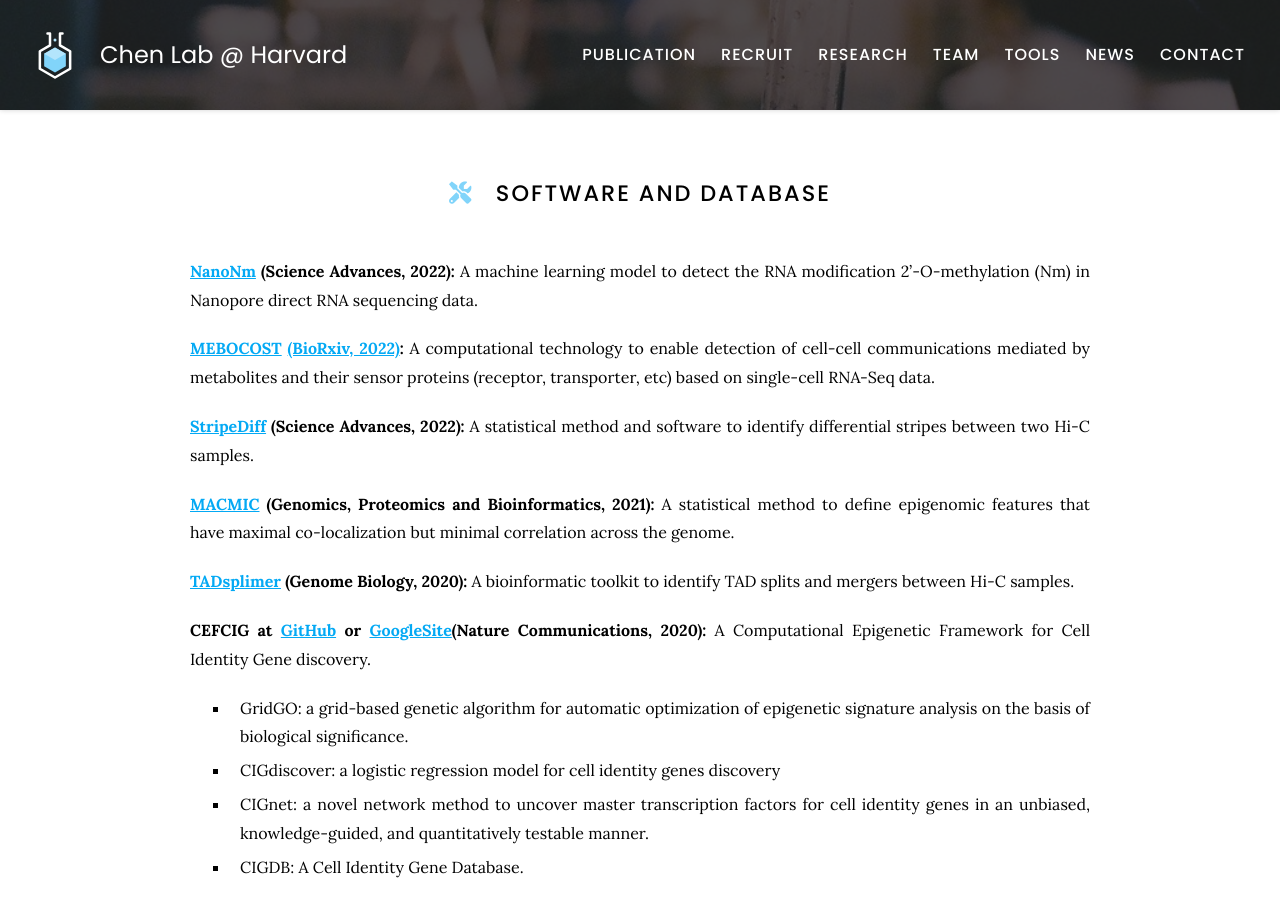
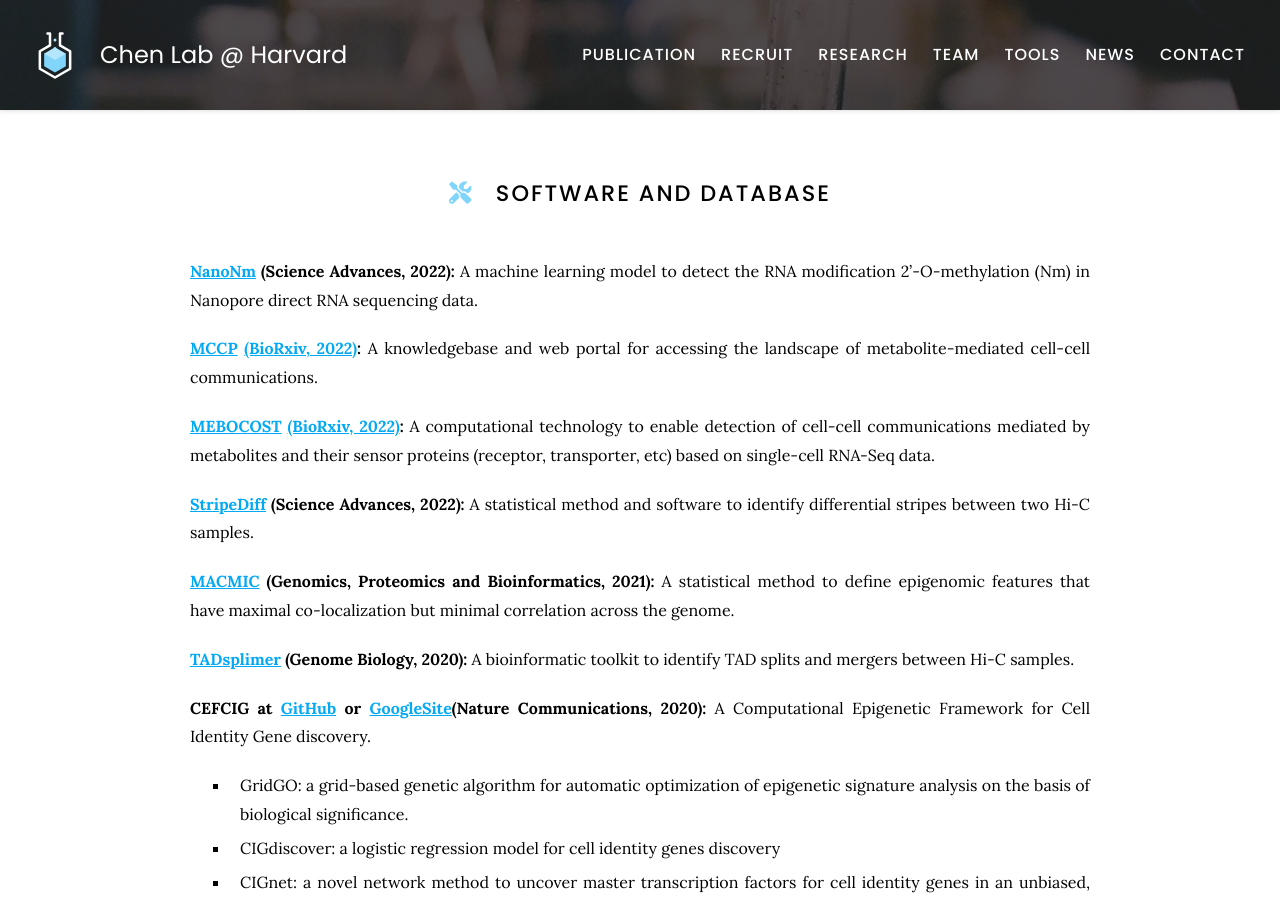
Before and after one commit to kaifuchenlab/kaifuchenlab.github.io, a Jekyll site: the page built from 4.tools/index.md, in a window 1280 px wide and 900 px high. Built offline with Jekyll 4.4.1, drawn with Linux system fonts in a browser that asks for light colours.

Commit message:
Update index.md

```diff
--- a/4.tools/index.md
+++ b/4.tools/index.md
@@ -10,6 +10,10 @@ nav:
 
 **[NanoNm](https://github.com/kaifuchenlab/NanoNm) (Science Advances, 2022):**
 A machine learning model to detect the RNA modification 2'-O-methylation (Nm) in Nanopore direct RNA sequencing data.
+
+**[MCCP](http://cbp-kfc.org/mccp) [(BioRxiv, 2022)](https://www.biorxiv.org/content/10.1101/2022.05.30.494067v1):**
+A knowledgebase and web portal for accessing the landscape of metabolite-mediated cell-cell communications.
+
 
 **[MEBOCOST](https://github.com/zhengrongbin/MEBOCOST) [(BioRxiv, 2022)](https://www.biorxiv.org/content/10.1101/2022.05.30.494067v1):**
 A computational technology to enable detection of cell-cell communications mediated by metabolites and their sensor proteins (receptor, transporter, etc) based on single-cell RNA-Seq data.
```
